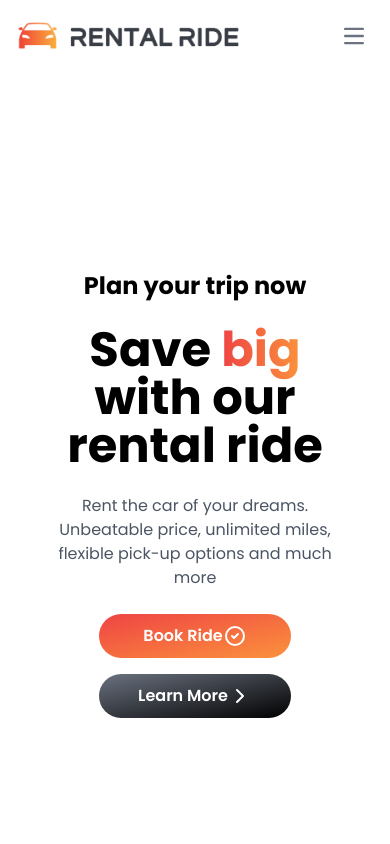
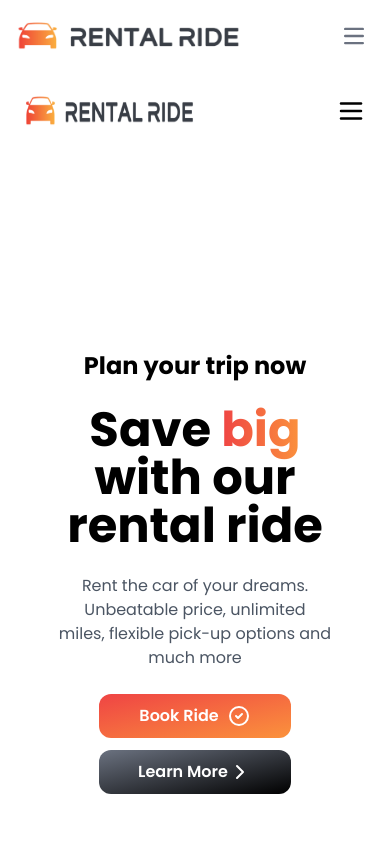
Before and after one commit to BytePrashant/Rental-Ride, a Next.js app: page / in a window 390 px wide. Shown: the top 844 px of the page. Built offline with nearby package versions, Linux system fonts and the light colour scheme.

Commit message:
made Homepage Responsive

```diff
--- a/src/components/Homepage.tsx
+++ b/src/components/Homepage.tsx
@@ -1,13 +1,111 @@
 export function Homepage() {
   return (
-    <div>
-      <section id="Home" className="font-custom1 ">
+    <div className="md:mx-14">
+      <img className="hidden md:flex right-0 absolute" src="./hero-bg.png" />
+      <div className="navbar flex relative top-0 right-0 left-0 p-6 justify-between items-center">
+        <div>
+          <a href="/">
+            <img
+              src="./logo.png"
+              alt="logo-img"
+              className="w-[170px] h-[30px]"
+            />
+          </a>
+        </div>
+        <ul className="navbar__links hidden md:flex gap-6 font-semibold">
+          <li>
+            <a
+              className="home-link hover:text-transparent bg-clip-text bg-gradient-to-r from-red-500 to-orange-400"
+              href="/"
+            >
+              Home
+            </a>
+          </li>
+          <li>
+            <a
+              className="about-link hover:text-transparent bg-clip-text bg-gradient-to-r from-red-500 to-orange-400"
+              href="/"
+            >
+              About
+            </a>
+          </li>
+          <li>
+            <a
+              className="models-link hover:text-transparent bg-clip-text bg-gradient-to-r from-red-500 to-orange-400"
+              href="/"
+            >
+              Vehicle Models
+            </a>
+          </li>
+          <li>
+            <a
+              className="testi-link hover:text-transparent bg-clip-text bg-gradient-to-r from-red-500 to-orange-400"
+              href="/"
+            >
+              Testimonials
+            </a>
+          </li>
+          <li>
+            <a
+              className="team-link hover:text-transparent bg-clip-text bg-gradient-to-r from-red-500 to-orange-400"
+              href="/"
+            >
+              Our Team
+            </a>
+          </li>
+          <li>
+            <a
+              className="contact-link hover:text-transparent bg-clip-text bg-gradient-to-r from-red-500 to-orange-400"
+              href="/"
+            >
+              Contact
+            </a>
+          </li>
+        </ul>
+        <div className="navbar__buttons hidden md:flex gap-4 font-semibold items-center">
+          <a
+            className="navbar__buttons__sign-in hover:text-transparent bg-clip-text bg-gradient-to-r from-red-500 to-orange-400"
+            href="/"
+          >
+            Sign In
+          </a>
+          <a
+            className="navbar__buttons__register flex justify-center text-white bg-gradient-to-br from-red-500 to-orange-400 font-semibold px-5 py-2 text-center rounded-xl w-32 hover:bg-gradient-to-br hover:from-red-600 hover:to-orange-500"
+            href="/"
+          >
+            Register
+          </a>
+        </div>
+        <div className="mobile-hamb md:hidden">
+          <svg
+            xmlns="http://www.w3.org/2000/svg"
+            width="30"
+            height="30"
+            viewBox="0 0 24 24"
+            fill="none"
+            stroke="currentColor"
+            stroke-width="2"
+            stroke-linecap="round"
+            stroke-linejoin="round"
+            className="tabler-icon tabler-icon-menu-2"
+          >
+            <path d="M4 6l16 0"></path>
+            <path d="M4 12l16 0"></path>
+            <path d="M4 18l16 0"></path>
+          </svg>
+        </div>
+      </div>
+      <section id="Home" className="font-custom1">
         <div className="container mx-auto px-10">
-          <img className="hidden md:block" src="./hero-bg.png" />
-          <div className="content flex items-center justify-center h-screen w-auto relative md:justify-center">
-            <div className="content-text flex flex-col text-center">
+          <div className="content flex items-center justify-center h-screen w-auto relative md:justify-start">
+            <img
+              className="hidden md:flex absolute right-0 w-3/5 mt-10 "
+              src="./homepage-car.png"
+              alt="car-image"
+            />
+            <div className="content-text flex flex-col text-center md:text-start md:items-start">
               <h4 className="text-2xl font-bold">Plan your trip now</h4>
-              <h1 className="text-5xl font-bold my-6">
+              <h1 className="text-5xl font-bold my-6 md:leading-tight md:mt-2">
                 Save{" "}
                 <span className="text-transparent bg-clip-text bg-gradient-to-r from-red-500 to-orange-400">
                   big
@@ -15,11 +113,11 @@ export function Homepage() {
                 with our <br /> rental ride
               </h1>
               <p className="text-base text-gray-600 mb-6">
-                Rent the car of your dreams. Unbeatable price, unlimited miles,
-                flexible pick-up options and much more
+                Rent the car of your dreams. Unbeatable price, unlimited <br />
+                miles, flexible pick-up options and much more
               </p>
-              <div className="content-btn flex flex-col items-center">
-                <button className="flex justify-center text-white bg-gradient-to-br from-red-500 to-orange-400 font-semibold px-5 py-2.5 text-center rounded-3xl w-48 mb-4">
+              <div className="content-btn flex flex-col items-center md:flex-row gap-3">
+                <button className="flex justify-center text-white bg-gradient-to-br from-red-500 to-orange-400 font-semibold px-5 py-2.5 text-center rounded-xl w-48 gap-2 hover:bg-gradient-to-br hover:from-red-600 hover:to-orange-500">
                   Book Ride
                   <svg
                     xmlns="http://www.w3.org/2000/svg"
@@ -37,7 +135,7 @@ export function Homepage() {
                     <path d="M9 12l2 2l4 -4"></path>
                   </svg>
                 </button>
-                <button className="flex justify-center text-white bg-gradient-to-br from-gray-500 to-black font-semibold py-2.5 px-5 rounded-3xl text-center w-48">
+                <button className="flex justify-center text-white bg-gradient-to-br from-gray-500 to-black font-semibold py-2.5 px-5 rounded-xl text-center w-48 hover:bg-gradient-to-br hover:from-gray-700 hover:to-black">
                   Learn More
                   <svg
                     xmlns="http://www.w3.org/2000/svg"
```
